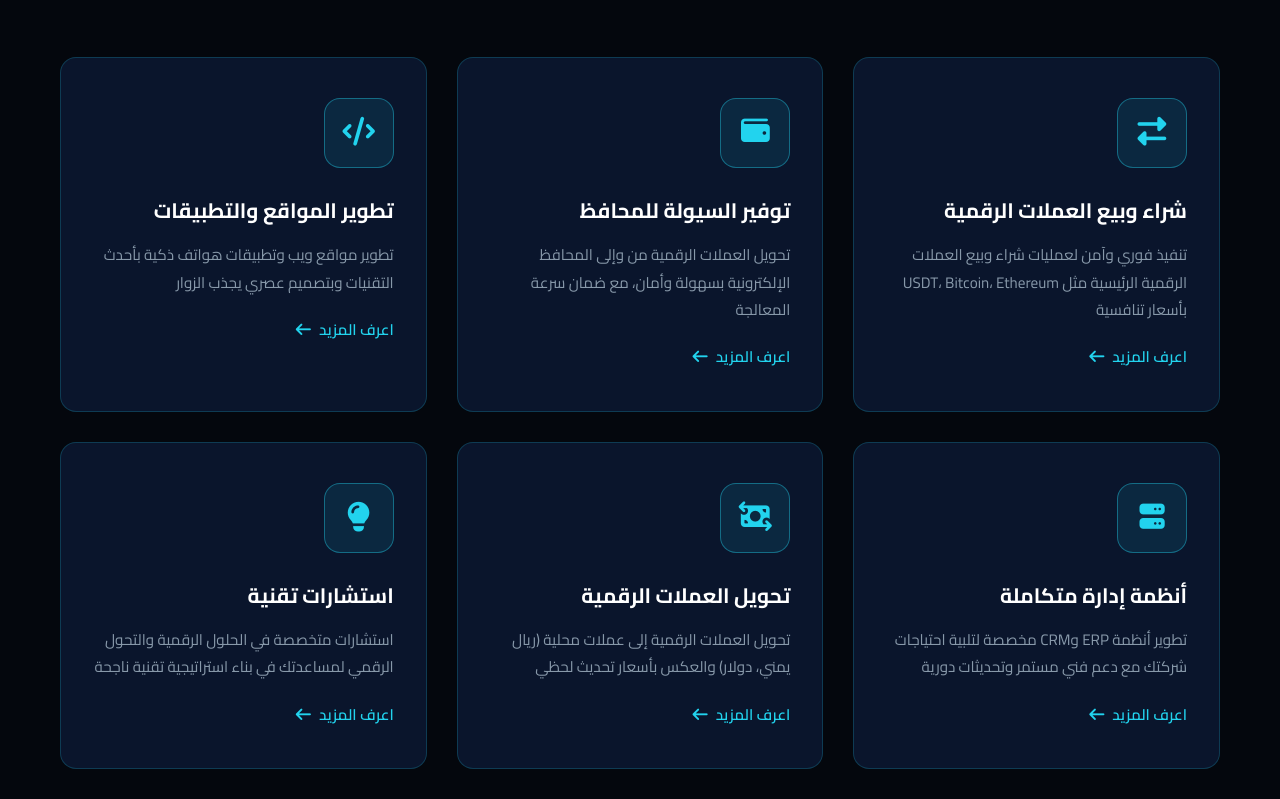
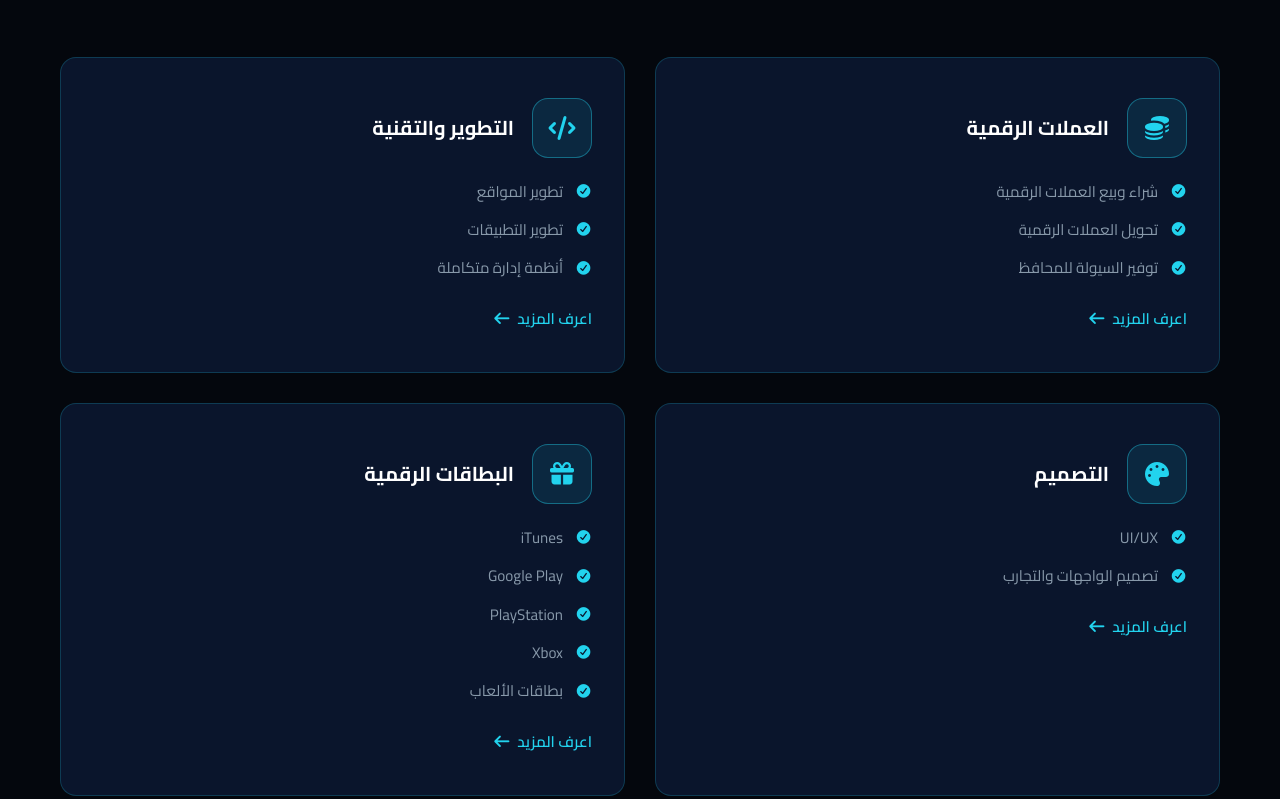
Before and after one commit to sdsd77/cryptova, a plain HTML site: page index.html in a window 1280 px wide. Shown: the part 1089-1888 px from the top of the page. Drawn offline with nearby package versions, Linux system fonts and the light colour scheme; no server answers.

Commit message:
feat(home): reorganize services section into 4 categories (crypto, dev, design, cards)

```diff
--- a/css/styles.css
+++ b/css/styles.css
@@ -601,6 +601,67 @@ img {
   padding: 10px 18px;
 }
 
+/* === Services Categories (homepage) === */
+.services-cats {
+  display: grid;
+  grid-template-columns: repeat(2, 1fr);
+  gap: 30px;
+}
+
+.svc-category {
+  justify-content: flex-start;
+}
+
+.svc-cat-head {
+  display: flex;
+  align-items: center;
+  gap: 18px;
+  margin-bottom: 22px;
+}
+
+.svc-cat-head .service-icon {
+  margin-bottom: 0;
+  width: 60px;
+  height: 60px;
+  font-size: 1.5rem;
+  flex-shrink: 0;
+}
+
+.svc-cat-head h3 {
+  margin-bottom: 0;
+  font-size: 1.25rem;
+}
+
+.svc-cat-list {
+  list-style: none;
+  margin: 0 0 24px;
+  padding: 0;
+  display: flex;
+  flex-direction: column;
+  gap: 14px;
+}
+
+.svc-cat-list li {
+  display: flex;
+  align-items: center;
+  gap: 12px;
+  color: var(--text-muted);
+  font-size: 0.95rem;
+  line-height: 1.6;
+}
+
+.svc-cat-list li i {
+  color: var(--accent-gold);
+  font-size: 0.85rem;
+  flex-shrink: 0;
+}
+
+@media (max-width: 768px) {
+  .services-cats {
+    grid-template-columns: 1fr;
+  }
+}
+
 /* === Process Steps === */
 .process-section {
   padding: 80px 0;
--- a/index.html
+++ b/index.html
@@ -24,7 +24,7 @@
     <link rel="stylesheet" href="https://cdn.jsdelivr.net/npm/swiper@11/swiper-bundle.min.css">
 
     <!-- Main Styles -->
-    <link rel="stylesheet" href="css/styles.css?v=11">
+    <link rel="stylesheet" href="css/styles.css?v=12">
 
     <!-- Preload critical resources -->
     <link rel="preload" href="images/IMG-20260826-WA0008.jpg" as="image">
@@ -92,75 +92,76 @@
                 <p class="section-subtitle" data-i18n="sec.services_sub">نقدم مجموعة شاملة من الخدمات المخصصة لتلبية احتياجاتك في عالم العملات الرقمية والتقنية</p>
             </div>
 
-            <div class="services-grid">
-                <!-- Crypto Service 1 -->
-                <div class="service-card" data-aos="fade-up" data-aos-delay="100">
-                    <div class="service-icon">
-                        <i class="fas fa-exchange-alt"></i>
+            <div class="services-cats">
+                <!-- Category: Crypto -->
+                <div class="service-card svc-category" data-aos="fade-up" data-aos-delay="100">
+                    <div class="svc-cat-head">
+                        <div class="service-icon">
+                            <i class="fas fa-coins"></i>
+                        </div>
+                        <h3 data-i18n="svc.cat.crypto">العملات الرقمية</h3>
                     </div>
-                    <h3 data-i18n="svc.buy_sell.title">شراء وبيع العملات الرقمية</h3>
-                    <p data-i18n="svc.buy_sell.desc">تنفيذ فوري وآمن لعمليات شراء وبيع العملات الرقمية الرئيسية مثل USDT، Bitcoin، Ethereum بأسعار تنافسية</p>
+                    <ul class="svc-cat-list">
+                        <li><i class="fas fa-circle-check"></i> <span data-i18n-text="svc.buy_sell.title">شراء وبيع العملات الرقمية</span></li>
+                        <li><i class="fas fa-circle-check"></i> <span data-i18n-text="svc.convert.title">تحويل العملات الرقمية</span></li>
+                        <li><i class="fas fa-circle-check"></i> <span data-i18n-text="svc.liquidity.title">توفير السيولة للمحافظ</span></li>
+                    </ul>
                     <a href="/svc-lI_e2m2Zgoqo" class="service-link">
                         <span data-i18n-text="svc.more">اعرف المزيد</span> <i class="fas fa-arrow-left"></i>
                     </a>
                 </div>
 
-                <!-- Crypto Service 2 -->
-                <div class="service-card" data-aos="fade-up" data-aos-delay="200">
-                    <div class="service-icon">
-                        <i class="fas fa-wallet"></i>
+                <!-- Category: Tech -->
+                <div class="service-card svc-category" data-aos="fade-up" data-aos-delay="200">
+                    <div class="svc-cat-head">
+                        <div class="service-icon">
+                            <i class="fas fa-code"></i>
+                        </div>
+                        <h3 data-i18n="svc.cat.tech">التطوير والتقنية</h3>
                     </div>
-                    <h3 data-i18n="svc.liquidity.title">توفير السيولة للمحافظ</h3>
-                    <p data-i18n="svc.liquidity.desc">تحويل العملات الرقمية من وإلى المحافظ الإلكترونية بسهولة وأمان، مع ضمان سرعة المعالجة</p>
-                    <a href="/svc-lI_e2m2Zgoqo" class="service-link">
-                        <span data-i18n-text="svc.more">اعرف المزيد</span> <i class="fas fa-arrow-left"></i>
-                    </a>
-                </div>
-
-                <!-- Tech Service 1 -->
-                <div class="service-card" data-aos="fade-up" data-aos-delay="300">
-                    <div class="service-icon">
-                        <i class="fas fa-code"></i>
-                    </div>
-                    <h3 data-i18n="svc.webdev.title">تطوير المواقع والتطبيقات</h3>
-                    <p data-i18n="svc.webdev.desc"> تصميم وتطوير مواقع ويب وتطبيقات هواتف ذكية بأحدث التقنيات وبتصميم عصري يجذب الزوار</p>
+                    <ul class="svc-cat-list">
+                        <li><i class="fas fa-circle-check"></i> <span data-i18n-text="svc.websites.title">تطوير المواقع</span></li>
+                        <li><i class="fas fa-circle-check"></i> <span data-i18n-text="svc.apps.title">تطوير التطبيقات</span></li>
+                        <li><i class="fas fa-circle-check"></i> <span data-i18n-text="svc.systems.title">أنظمة إدارة متكاملة</span></li>
+                    </ul>
                     <a href="/tech-Y-6Ob_UUKZ9g" class="service-link">
                         <span data-i18n-text="svc.more">اعرف المزيد</span> <i class="fas fa-arrow-left"></i>
                     </a>
                 </div>
 
-                <!-- Tech Service 2 -->
-                <div class="service-card" data-aos="fade-up" data-aos-delay="100">
-                    <div class="service-icon">
-                        <i class="fas fa-server"></i>
+                <!-- Category: Design -->
+                <div class="service-card svc-category" data-aos="fade-up" data-aos-delay="100">
+                    <div class="svc-cat-head">
+                        <div class="service-icon">
+                            <i class="fas fa-palette"></i>
+                        </div>
+                        <h3 data-i18n="svc.cat.design">التصميم</h3>
                     </div>
-                    <h3 data-i18n="svc.systems.title">أنظمة إدارة متكاملة</h3>
-                    <p data-i18n="svc.systems.desc">تطوير أنظمة ERP وCRM مخصصة لتلبية احتياجات شركتك مع دعم فني مستمر وتحديثات دورية</p>
+                    <ul class="svc-cat-list">
+                        <li><i class="fas fa-circle-check"></i> <span data-i18n-text="svc.uiux.name">UI/UX</span></li>
+                        <li><i class="fas fa-circle-check"></i> <span data-i18n-text="svc.uxdesign.title">تصميم الواجهات والتجارب</span></li>
+                    </ul>
                     <a href="/tech-Y-6Ob_UUKZ9g" class="service-link">
                         <span data-i18n-text="svc.more">اعرف المزيد</span> <i class="fas fa-arrow-left"></i>
                     </a>
                 </div>
 
-                <!-- Crypto Service 3 -->
-                <div class="service-card" data-aos="fade-up" data-aos-delay="200">
-                    <div class="service-icon">
-                        <i class="fas fa-money-bill-transfer"></i>
+                <!-- Category: Cards -->
+                <div class="service-card svc-category" data-aos="fade-up" data-aos-delay="200">
+                    <div class="svc-cat-head">
+                        <div class="service-icon">
+                            <i class="fas fa-gift"></i>
+                        </div>
+                        <h3 data-i18n="svc.cat.cards">البطاقات الرقمية</h3>
                     </div>
-                    <h3 data-i18n="svc.convert.title">تحويل العملات الرقمية</h3>
-                    <p data-i18n="svc.convert.desc">تحويل العملات الرقمية إلى عملات محلية (ريال يمني، دولار) و العكس بأسعار تحديث لحظي</p>
+                    <ul class="svc-cat-list">
+                        <li><i class="fas fa-circle-check"></i> <span data-i18n-text="svc.card.itunes">iTunes</span></li>
+                        <li><i class="fas fa-circle-check"></i> <span data-i18n-text="svc.card.gplay">Google Play</span></li>
+                        <li><i class="fas fa-circle-check"></i> <span data-i18n-text="svc.card.playstation">PlayStation</span></li>
+                        <li><i class="fas fa-circle-check"></i> <span data-i18n-text="svc.card.xbox">Xbox</span></li>
+                        <li><i class="fas fa-circle-check"></i> <span data-i18n-text="svc.card.gaming">بطاقات الألعاب</span></li>
+                    </ul>
                     <a href="/svc-lI_e2m2Zgoqo" class="service-link">
-                        <span data-i18n-text="svc.more">اعرف المزيد</span> <i class="fas fa-arrow-left"></i>
-                    </a>
-                </div>
-
-                <!-- Tech Service 3 -->
-                <div class="service-card" data-aos="fade-up" data-aos-delay="300">
-                    <div class="service-icon">
-                        <i class="fas fa-lightbulb"></i>
-                    </div>
-                    <h3 data-i18n="svc.consult.title">استشارات تقنية</h3>
-                    <p data-i18n="svc.consult.desc">استشارات متخصصة في الحلول الرقمية والتحول الرقمي لمساعدتك في بناء استراتيجية تقنية ناجحة</p>
-                    <a href="/tech-Y-6Ob_UUKZ9g" class="service-link">
                         <span data-i18n-text="svc.more">اعرف المزيد</span> <i class="fas fa-arrow-left"></i>
                     </a>
                 </div>
@@ -397,7 +398,7 @@
     <script src="https://cdn.jsdelivr.net/npm/swiper@11/swiper-bundle.min.js"></script>
 
     <!-- i18n JS -->
-    <script src="js/i18n.js?v=16"></script>
+    <script src="js/i18n.js?v=17"></script>
     <!-- Main JS -->
     <script src="js/main.js?v=12"></script>
 </body>
--- a/js/i18n.js
+++ b/js/i18n.js
@@ -94,6 +94,21 @@
         'svc.readMore': { ar: 'اقرأ المزيد', en: 'Read More' },
         'svc.request': { ar: 'اطلب الخدمة', en: 'Request Service' },
         'svc.order': { ar: 'طلب الباقة', en: 'Order Package' },
+
+        // ─── Home services categories ───
+        'svc.cat.crypto': { ar: 'العملات الرقمية', en: 'Digital Currency' },
+        'svc.cat.tech': { ar: 'التطوير والتقنية', en: 'Development & Tech' },
+        'svc.cat.design': { ar: 'التصميم', en: 'Design' },
+        'svc.cat.cards': { ar: 'البطاقات الرقمية', en: 'Digital Cards' },
+        'svc.websites.title': { ar: 'تطوير المواقع', en: 'Website Development' },
+        'svc.apps.title': { ar: 'تطوير التطبيقات', en: 'App Development' },
+        'svc.uiux.name': { ar: 'UI/UX', en: 'UI/UX' },
+        'svc.uxdesign.title': { ar: 'تصميم الواجهات والتجارب', en: 'UI/UX Experience Design' },
+        'svc.card.itunes': { ar: 'iTunes', en: 'iTunes' },
+        'svc.card.gplay': { ar: 'Google Play', en: 'Google Play' },
+        'svc.card.playstation': { ar: 'PlayStation', en: 'PlayStation' },
+        'svc.card.xbox': { ar: 'Xbox', en: 'Xbox' },
+        'svc.card.gaming': { ar: 'بطاقات الألعاب', en: 'Gaming Cards' },
 
         // ─── Stats ───
         'stat.happy': { ar: 'عميل سعيد', en: 'Happy Clients' },
```
Also changed, not shown: pages/blog-post.html (+2 -2 lines), pages/blog.html (+2 -2 lines), pages/calculator.html (+2 -2 lines), pages/contact.html (+2 -2 lines), pages/crypto-services.html (+2 -2 lines), pages/faq.html (+2 -2 lines), pages/pricing.html (+2 -2 lines), pages/tech-services.html (+2 -2 lines).
